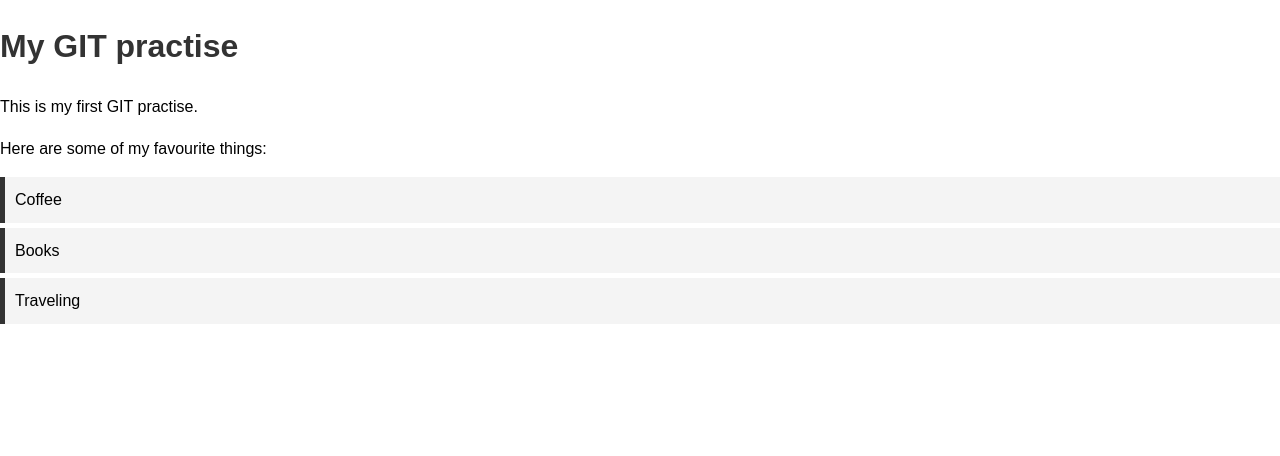
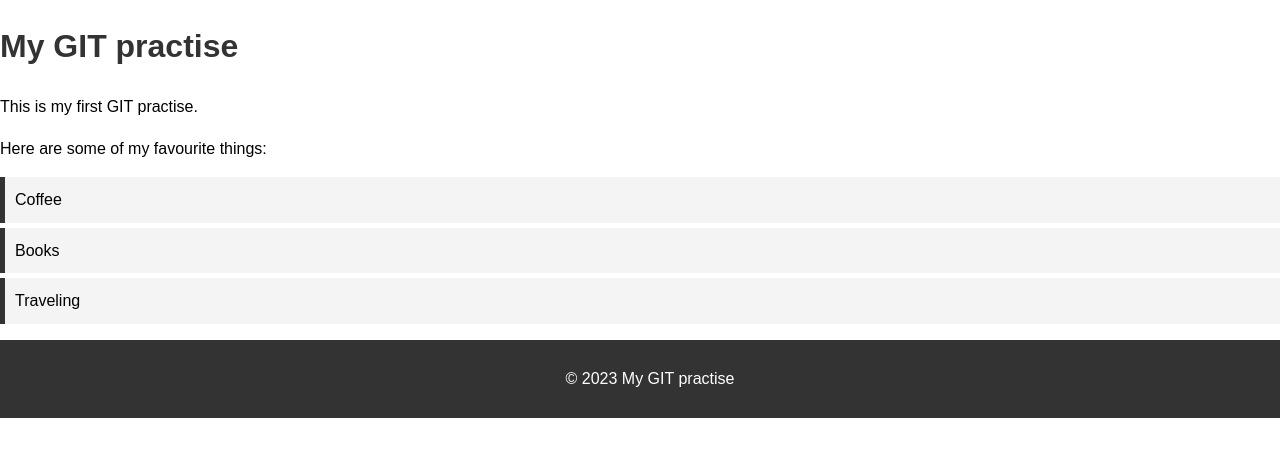
Before and after one commit to ariyan6467/Tanima-Rahman-, a plain HTML site: page index.html in a window 1280 px wide. Drawn offline with Linux system fonts and the light colour scheme.

Commit message:
add footer

```diff
--- a/index.html
+++ b/index.html
@@ -7,7 +7,7 @@
     <link rel="stylesheet" href="style.css">
 </head>
 <body>
-   <ddiv>
+   <div>
        <h1>My GIT practise</h1>
        <p>This is my first GIT practise.</p>
        <p>Here are some of my favourite things:</p>
@@ -16,5 +16,9 @@
            <li>Books</li>
            <li>Traveling</li>
        </ul>
+   </div>
+   <footer>
+       <p>&copy; 2023 My GIT practise</p>
+   </footer>
 </body>
 </html>
--- a/style.css
+++ b/style.css
@@ -20,3 +20,12 @@ li {
     padding: 10px;
     border-left: 5px solid #333;
 }
+footer {
+    text-align: center;
+    padding: 10px;
+    background: #333;
+    color: white;
+    position: relative;
+    bottom: 0;
+    width: 100%;
+}
```
